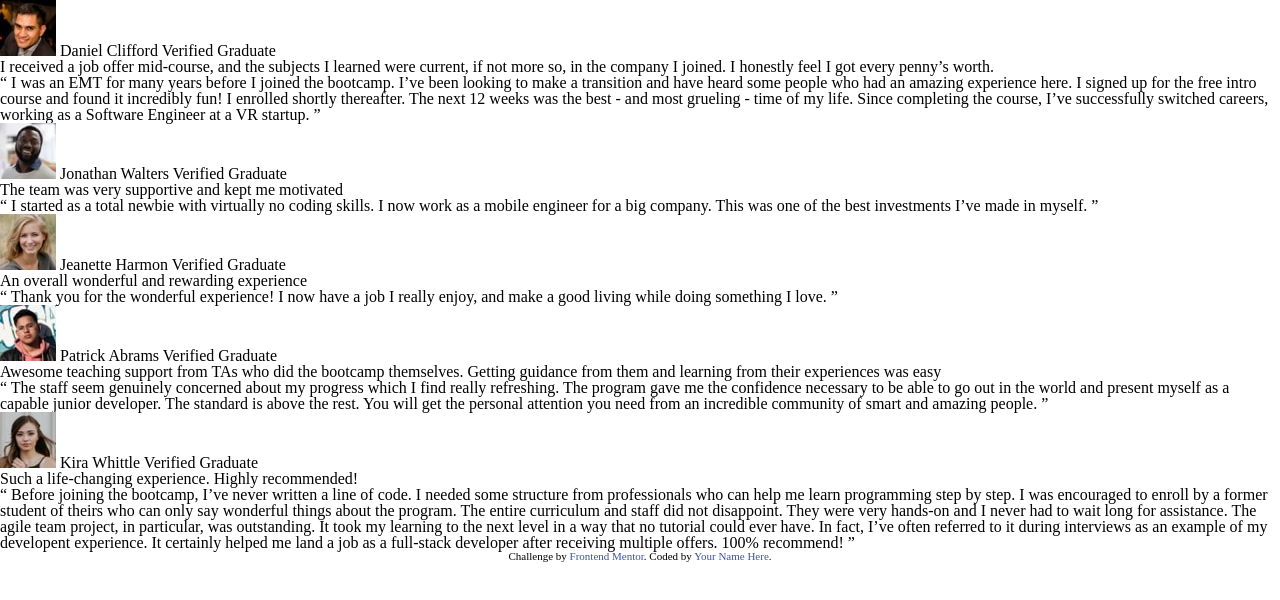
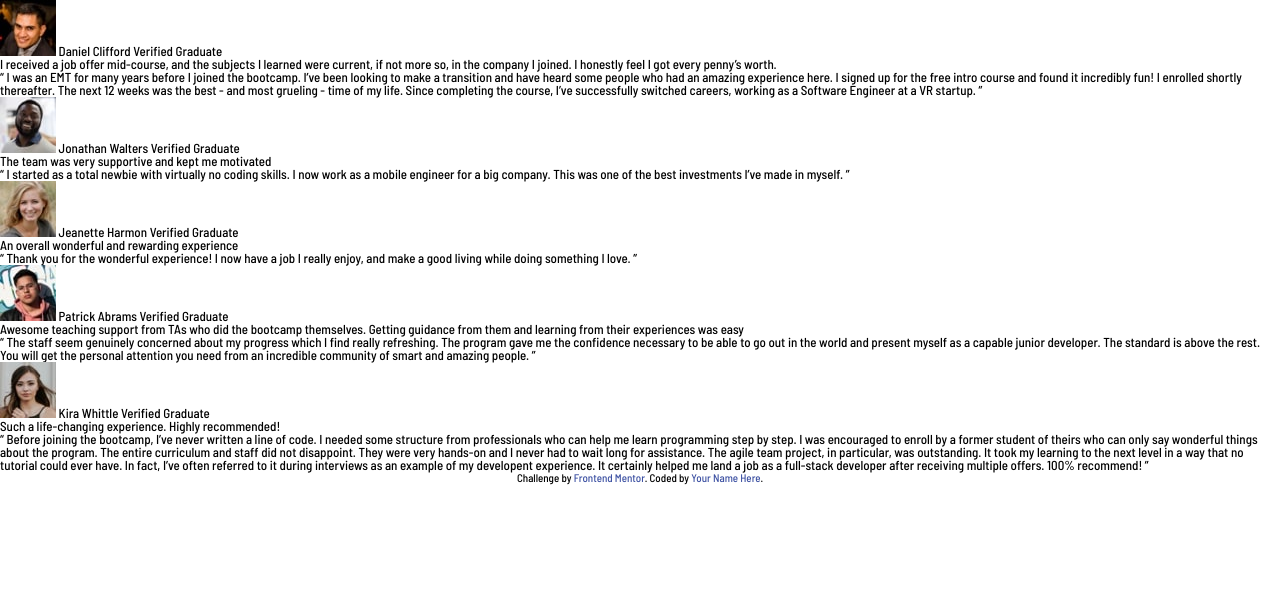
Before and after one commit to YannHug/Testimonials-grid-section-challenge, a plain HTML site: page html/index.html in a window 1280 px wide. Drawn offline with Linux system fonts and the light colour scheme.

Commit message:
create css file + css variable colors

```diff
--- a/css/style.css
+++ b/css/style.css
@@ -0,0 +1,20 @@
+html {
+  --moderate-violet: #7541c8;
+  --grayish-blue: #48556a;
+  --blackish-blue: #19212e;
+  --white: #fff;
+  --light-gray: #cfcfcf;
+  --grayish-blue: #ecf2f8;
+
+  font-size: 0.812rem;
+  font-family: 'Barlow Semi Condensed', sans-serif;
+}
+
+.attribution {
+  font-size: 11px;
+  text-align: center;
+}
+
+.attribution a {
+  color: hsl(228, 45%, 44%);
+}
--- a/html/index.html
+++ b/html/index.html
@@ -5,6 +5,8 @@
   <meta charset="UTF-8">
   <meta name="viewport" content="width=device-width, initial-scale=1.0">
   <!-- displays site properly based on user's device -->
+  <link rel="preconnect" href="https://fonts.gstatic.com">
+  <link href="https://fonts.googleapis.com/css2?family=Barlow+Semi+Condensed:wght@500;600&display=swap" rel="stylesheet">
   <link rel="stylesheet" href="../css/reset.css">
   <link rel="stylesheet" href="../css/style.css">
   <link rel="icon" type="image/png" sizes="32x32" href="./images/favicon-32x32.png">
@@ -12,16 +14,7 @@
   <title>Frontend Mentor | [Challenge Name Here]</title>
 
   <!-- Feel free to remove these styles or customise in your own stylesheet 👍 -->
-  <style>
-    .attribution {
-      font-size: 11px;
-      text-align: center;
-    }
 
-    .attribution a {
-      color: hsl(228, 45%, 44%);
-    }
-  </style>
 </head>
 
 <body>
```
